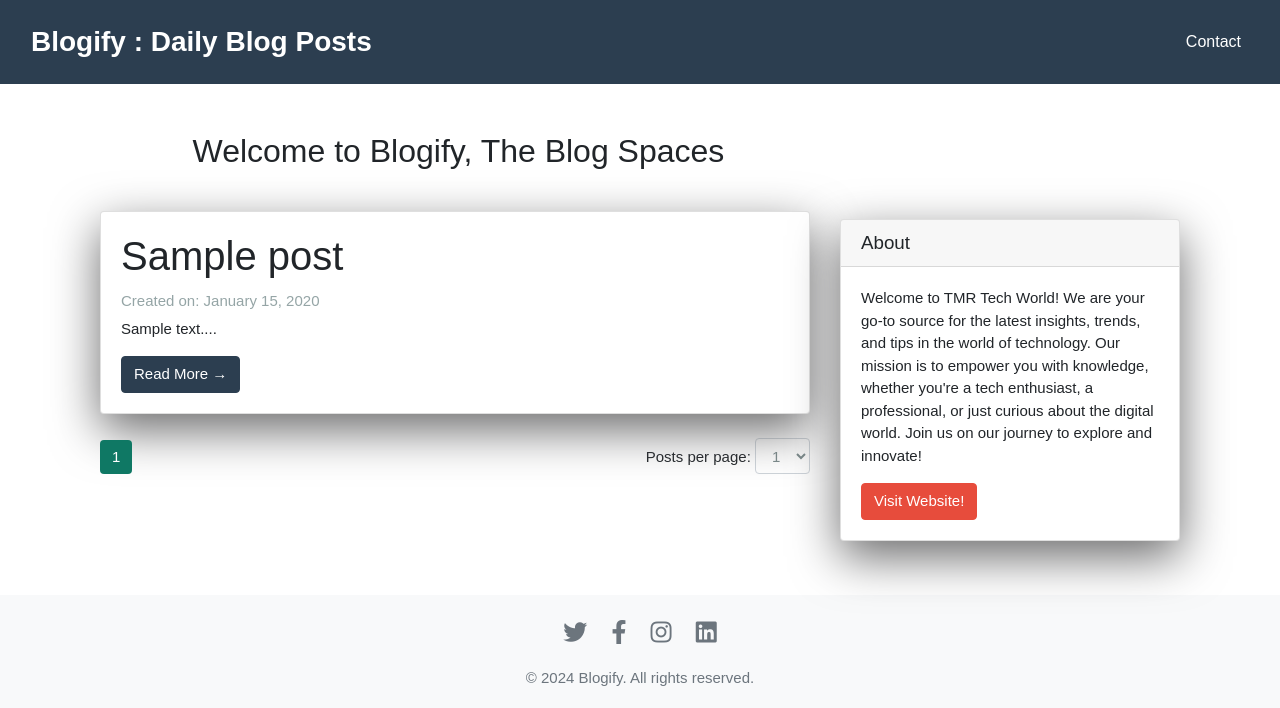
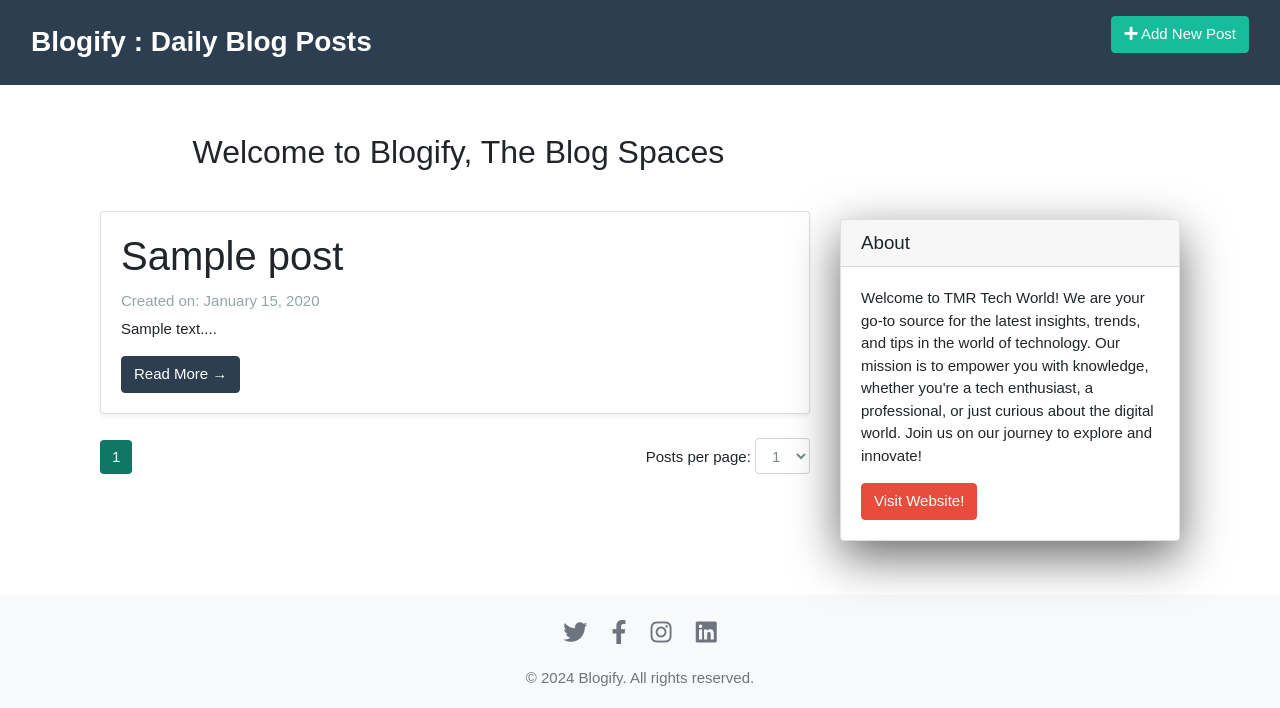
Before and after one commit to tanmay031/blogify, a Django app: page /posts/ in a window 1280 px wide. Shown: the top 708 px of the page. Run offline with Django 5.2, Linux system fonts and the light colour scheme; tables that the repository leaves empty hold one stand-in row (values such as "Sample post"); some libraries are stand-ins or nearby versions.

Commit message:
if no post is available show info message and add button for adding new post

```diff
--- a/posts/templates/posts/base.html
+++ b/posts/templates/posts/base.html
@@ -64,7 +64,11 @@
             <div class="collapse navbar-collapse" id="navbarResponsive">
                 <ul class="navbar-nav ml-auto">
                     <li class="nav-item">
-                        <a class="nav-link" href="https://tmrtechworld.com/">Contact</a>
+                        <div class="mb-3">
+                            <a href="http://localhost:8000/admin/posts/post/add/" class="btn btn-success">
+                                <i class="fas fa-plus"></i> Add New Post
+                            </a>
+                        </div>
                     </li>
                 </ul>
             </div>
--- a/posts/templates/posts/index.html
+++ b/posts/templates/posts/index.html
@@ -17,9 +17,14 @@
     <div class="row">
         <!-- Blog Entries Column -->
         <div class="col-md-8 mt-3 left">
+            <!-- Button to Add a New Post -->
+
+
+            <!-- Check if there are posts available -->
+            {% if posts %}
                 <!-- List of Posts -->
                 {% for post in posts %}
-            <div class="card mb-4">
+                <div class="card mb-4 shadow-sm">
                     <div class="card-body">
                         <h2 class="card-title">{{ post.title }}</h2>
                         <p class="card-text text-muted h6">Created on: {{ post.created_at|date:"F d, Y" }}</p>
@@ -31,6 +36,15 @@
 
                 <!-- Include Pagination and Posts Per Page Dropdown -->
                 {% include 'posts/pagination_controls.html' %}
+            {% else %}
+                <!-- Message when no posts are available -->
+                <div class="alert alert-warning text-center" role="alert">
+                    <h4 class="alert-heading">No Posts Available</h4>
+                    <p>It seems there are currently no posts available. Please check back later!</p>
+                    <hr>
+                    <p class="mb-0">In the meantime, you can explore other sections of the website.</p>
+                </div>
+            {% endif %}
         </div>
 
         <!-- Optional Sidebar Section (if you have a sidebar.html file) -->
@@ -38,6 +52,9 @@
         {% include 'posts/sidebar.html' %}
         {% endblock sidebar %}
     </div>
+
+
+
 </div>
 
 <!-- JavaScript to handle dropdown change -->
```
Lines whose indentation alone changed are shown as unchanged.
